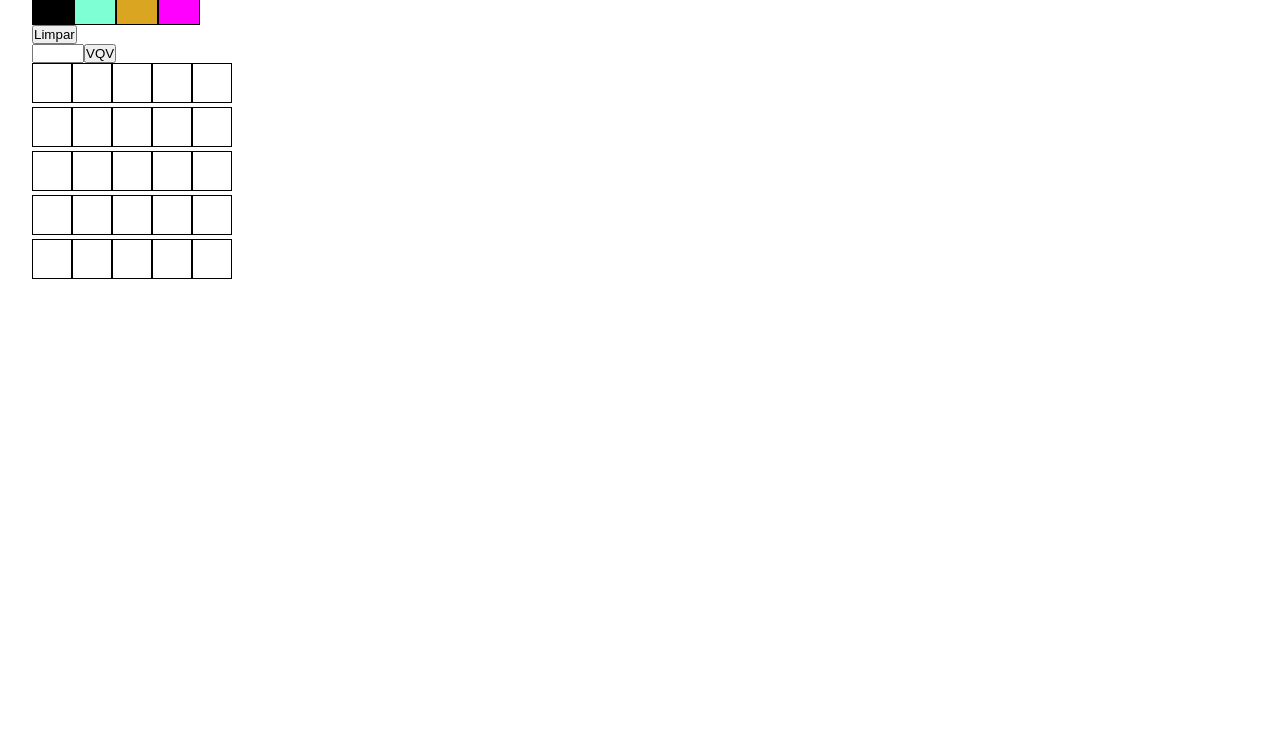
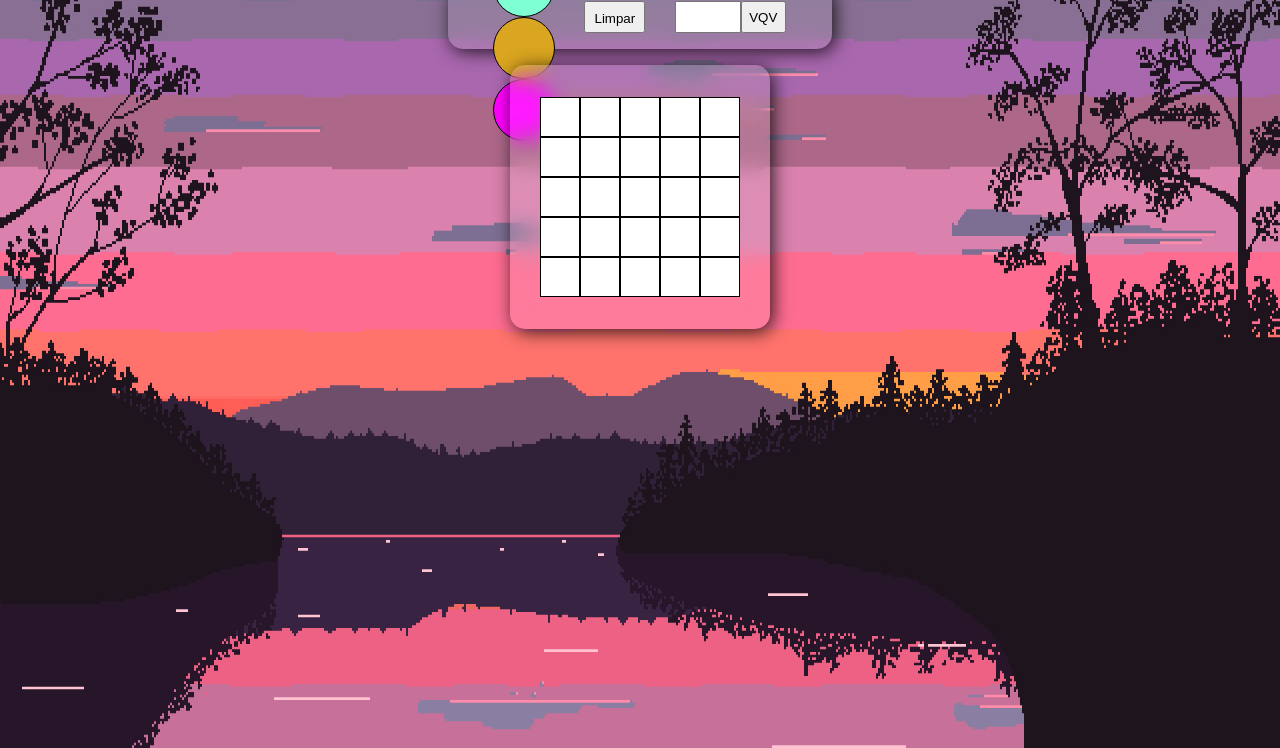
Before and after one commit to SergioEvando23/project-trybe-pixel-art, a website: page index.html in a window 1280 px wide. Shown: the part 52-800 px from the top of the page. Drawn offline with Linux system fonts and the light colour scheme.

Commit message:
estilizado

```diff
--- a/index.html
+++ b/index.html
@@ -12,13 +12,17 @@
         Paleta de Cores
     </h1>
     <main>
-        <article id="color-palette"></article>
-        <button id="clear-board" > Limpar </button>
-        <div>
-            <input id="board-size" type="number" min="1" step="1" max="50" />
-            <button id="generate-board">VQV</button>
+        <div class="set-board">
+            <article id="color-palette"></article>
+            <button id="clear-board"> Limpar </button>
+            <div>
+                <input id="board-size" type="number" min="1" step="1" max="50" />
+                <button id="generate-board">VQV</button>
+            </div>
         </div>
-        <article id="pixel-board"></article>
+        <div id="board-pixel">
+            <article style="--index: 1;" id="pixel-board"></article>
+        </div>
     </main>
 
     <script src="script.js"></script>
--- a/script.js
+++ b/script.js
@@ -4,6 +4,8 @@ for (let i = 0; i < 4; i += 1) {
   div.class = 'color';
   document.getElementById('color-palette').appendChild(div);
 }
+
+const boardPixel = document.getElementById('board-pixel');
 
 const colorPalette = document.getElementById('color-palette');
 
@@ -24,6 +26,7 @@ function PixelGenerator(length) {
     pixel.classList.add('pixel');
     pixel.style.backgroundColor = '#FFFFFF';
     pixelBoard.style.width = `${Math.sqrt(length) * 40}px`;
+    pixelBoard.style.height = `${Math.sqrt(length) * 40}px`;
     pixelBoard.appendChild(pixel);
   }
 }
@@ -31,6 +34,8 @@ function PixelGenerator(length) {
 PixelGenerator(25);
 
 function onSelectedLoad() {
+  const widthBoard = 25 * 40 - 740;
+  boardPixel.style.width = widthBoard + "px";
   pixelColor1.classList.add('selected');
 }
 
@@ -66,11 +71,14 @@ const buttonVQV = document.getElementById('generate-board');
 
 buttonVQV.addEventListener('click', () => {
   let { value: inputValuePixel } = document.getElementById('board-size');
+  const widthBoard = (inputValuePixel * 40) + 60;
   if (inputValuePixel === '') {
     alert('Board inválido!');
   } else {
     pixelBoard.innerText = '';
     PixelGenerator(inputValuePixel * inputValuePixel);
+    console.log(inputValuePixel, 'input value')
+    boardPixel.style.width = widthBoard + "px";
     inputValuePixel = '';
   }
 });
--- a/style.css
+++ b/style.css
@@ -9,19 +9,25 @@ main {
 }
 
 body {
-  padding-left: 2em;
+  text-align: center;
+  background: url('./background.jpg');
+  background-size: 100vw 120vh;
 }
 
 #color-palette {
   display: flex;
   flex: 1;
   width: 168px;
-  flex-direction: row;
+  justify-content: center;
 }
 
 div {
   display: flex;
-  flex: 1;
+}
+
+#clear-board {
+  padding: 8px;
+  height:  32px;
 }
 
 .pixel , .color {
@@ -30,3 +36,50 @@ div {
   min-height: 40px;
   display: inline-block;
 }
+
+.set-board {
+  background: rgb(255, 255, 255, 0.1);
+  backdrop-filter: blur( 10px );
+  -webkit-backdrop-filter: blur(10px);
+  width: 30vw;
+  height: 8vh;
+  padding: 1em;
+  margin: 0 auto;
+  display: flex;
+  align-items: center;
+  justify-content: space-between;
+  box-shadow: 3px 3px 18px rgb(0, 0, 0, 0.8);
+  border-radius: 15px;
+}
+
+.set-board div {
+  margin: 0 auto;
+  padding: 30px
+}
+
+.color {
+  border-radius: 100%;
+  width: 40px;
+  height: 40px;
+}
+
+#board-size, #generate-board  {
+  padding: 0.5em;
+}
+
+#pixel-board, #color-palette {
+  display: flex;
+  flex-wrap: wrap;
+  margin: 1em auto;
+}
+
+#board-pixel {
+  background: rgb(255, 255, 255, 0.1);
+  backdrop-filter: blur( 10px );
+  -webkit-backdrop-filter: blur(10px);
+  padding: 1em;
+  box-shadow: 3px 3px 18px rgb(0, 0, 0, 0.8);
+  margin: 1em auto;
+  width: calc(var(--index, 1) + 20px);
+  border-radius: 15px;
+}
```
Also changed, not shown: README.md (added), background.jpg (added).
